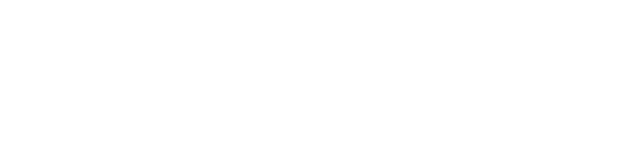
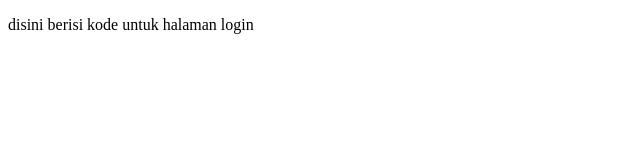
Before and after one commit to Fachrurazzi/belajar-git, a plain HTML site: page login.html in a window 1280 px wide. Shown: the whole page, without its empty margins (0-640 px from the left). Drawn offline with Linux system fonts and the light colour scheme.

Commit message:
ubah isi login.html

```diff
--- a/login.html
+++ b/login.html
@@ -7,6 +7,6 @@
     <title>Halaman Login</title>
 </head>
 <body>
-
+    <p>disini berisi kode untuk halaman login</p>
 </body>
 </html>
```
